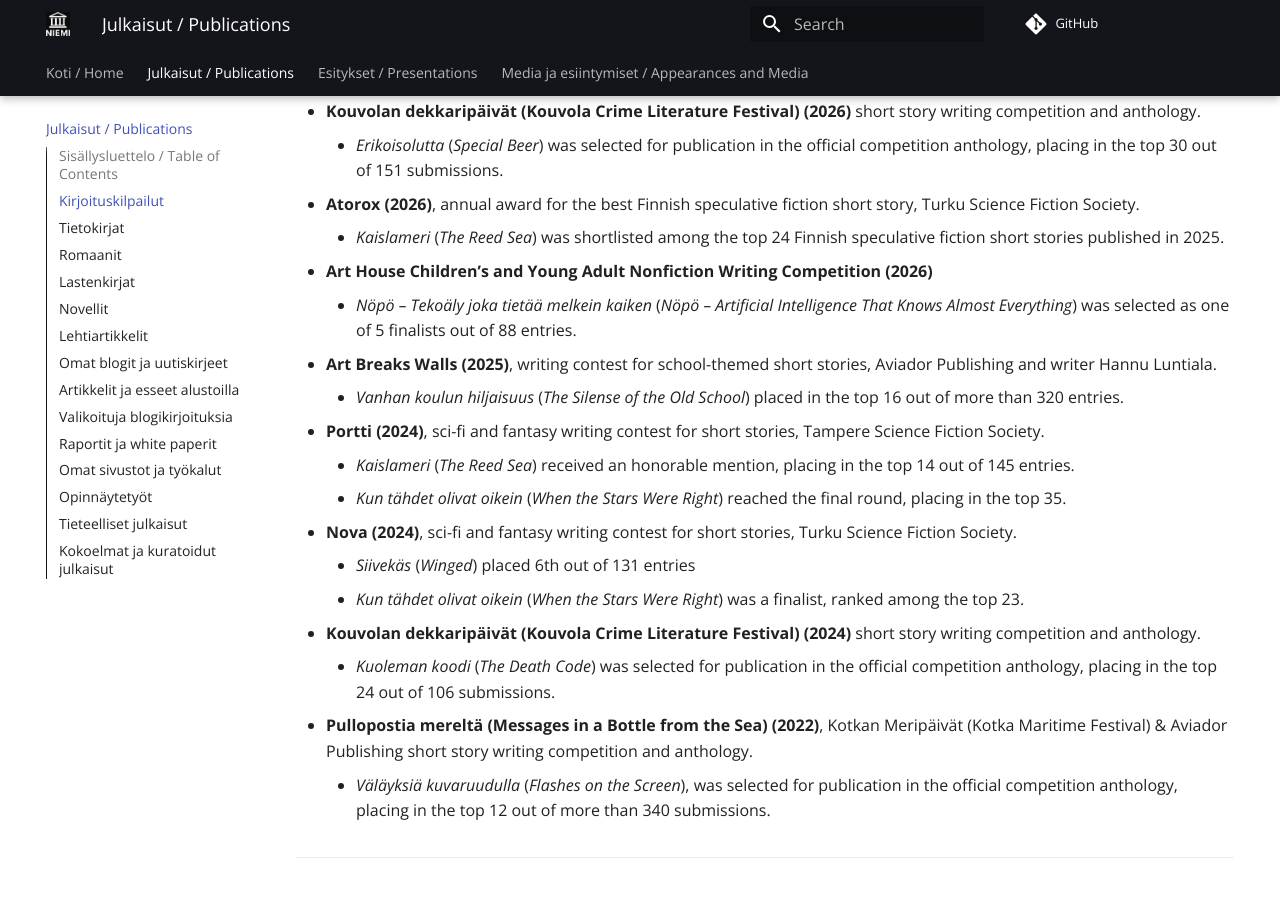
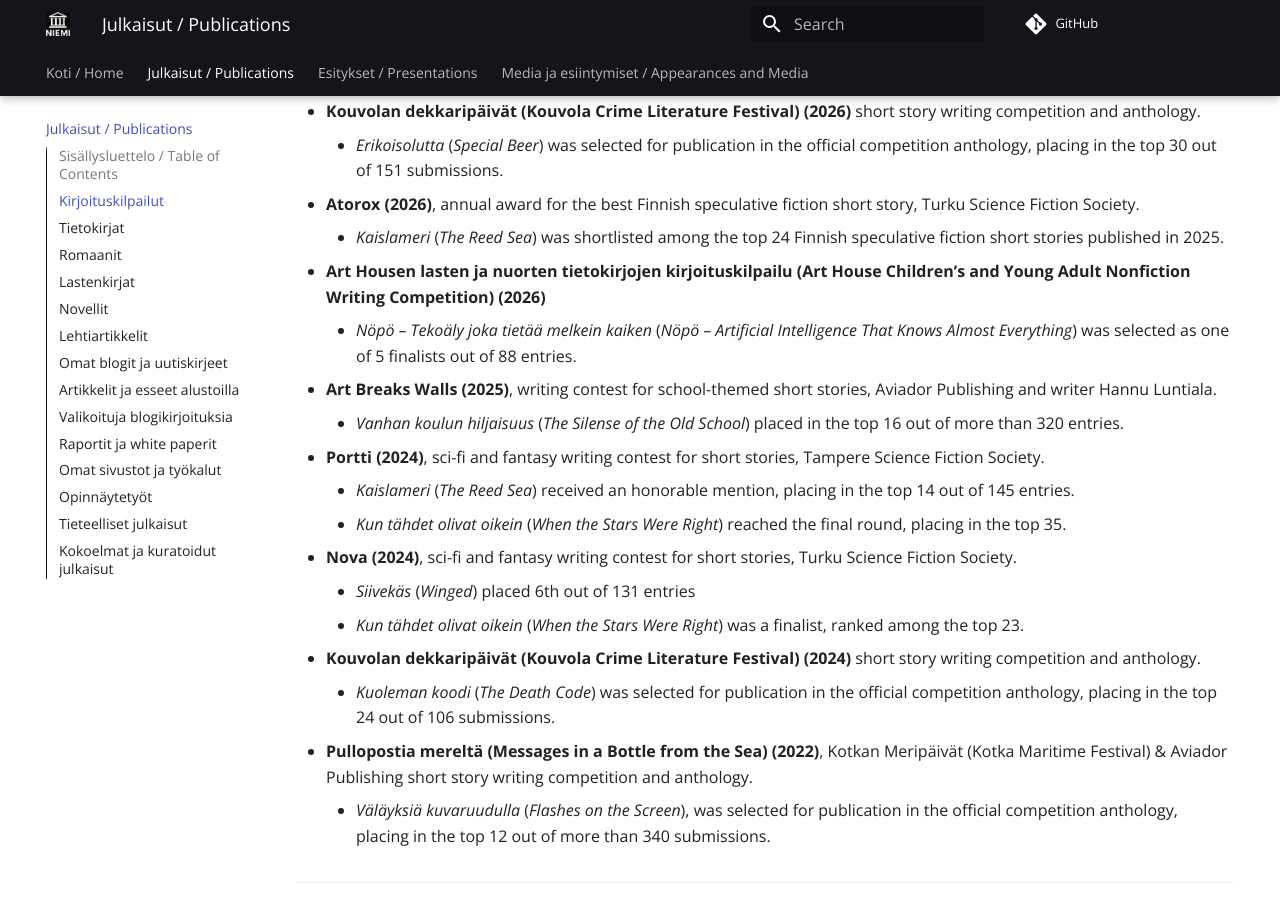
Before and after one commit to eetuniemiphd/eetuniemi, an MkDocs documentation site: the page built from docs/publications.md, in a window 1280 px wide and 900 px high, scrolled down 948 px. Built offline with MkDocs 1.6.1 and Material for MkDocs 9.7.7, drawn with Linux system fonts in a browser that asks for light colours; comment, search, counter and statistics services are not loaded.

Commit message:
Update publications.md

```diff
--- a/docs/publications.md
+++ b/docs/publications.md
@@ -34,7 +34,7 @@
     - *Erikoisolutta* (*Special Beer*) was selected for publication in the official competition anthology, placing in the top 30 out of 151 submissions.
 - **Atorox (2026)**, annual award for the best Finnish speculative fiction short story, Turku Science Fiction Society.
     - *Kaislameri* (*The Reed Sea*) was shortlisted among the top 24 Finnish speculative fiction short stories published in 2025.
-- **Art House Children’s and Young Adult Nonfiction Writing Competition (2026)**
+- **Art Housen lasten ja nuorten tietokirjojen kirjoituskilpailu (Art House Children’s and Young Adult Nonfiction Writing Competition) (2026)**
     - *Nöpö – Tekoäly joka tietää melkein kaiken* (*Nöpö – Artificial Intelligence That Knows Almost Everything*) was selected as one of 5 finalists out of 88 entries.
 - **Art Breaks Walls (2025)**, writing contest for school-themed short stories, Aviador Publishing and writer Hannu Luntiala.
     - *Vanhan koulun hiljaisuus* (*The Silense of the Old School*) placed in the top 16 out of more than 320 entries.
```
